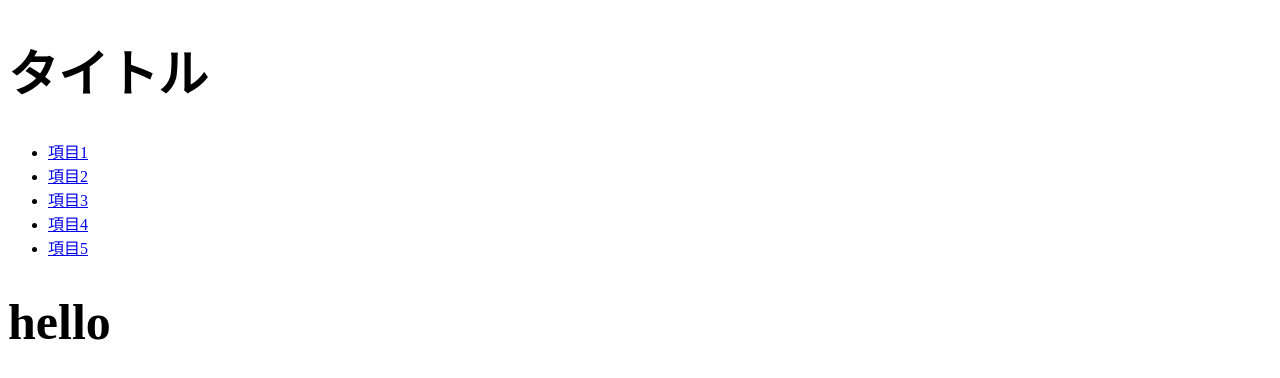
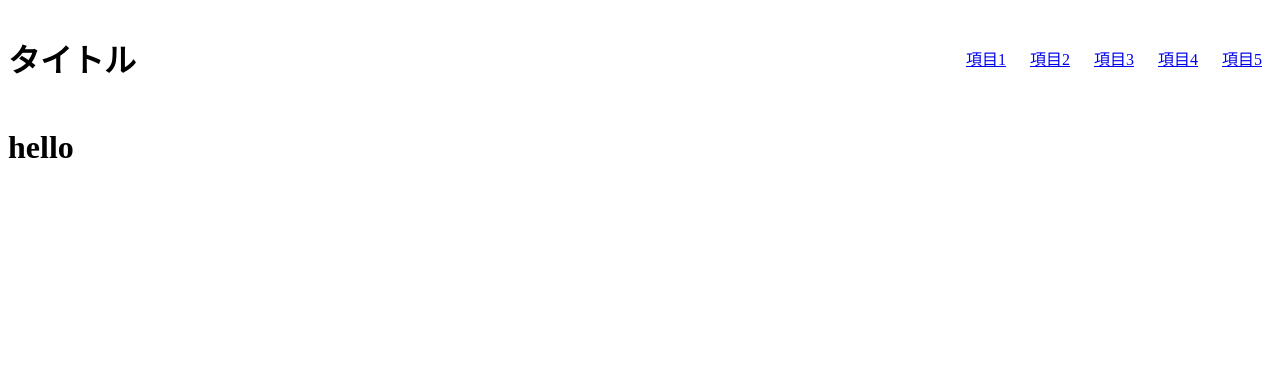
Before and after one commit to Yqci/Yqci, a plain HTML site: page index.html in a window 1280 px wide. Drawn offline with Linux system fonts and the light colour scheme; files that its build step writes are made by us from their sources.

Commit message:
Update stylesheet.css

```diff
--- a/stylesheet.css
+++ b/stylesheet.css
@@ -1,3 +1,17 @@
-/*大見出し*/
-h1 {
-  font-size: 50px;
+header {
+  display: flex;
+  width: 100%;
+  height: 100px;
+  background-color: white;
+  align-items: center;
+}
+
+.title {
+  margin-right: auto;
+}
+
+.menu-item {
+  list-style: none;
+  display: inline-block;
+  padding: 10px;
+}
```
